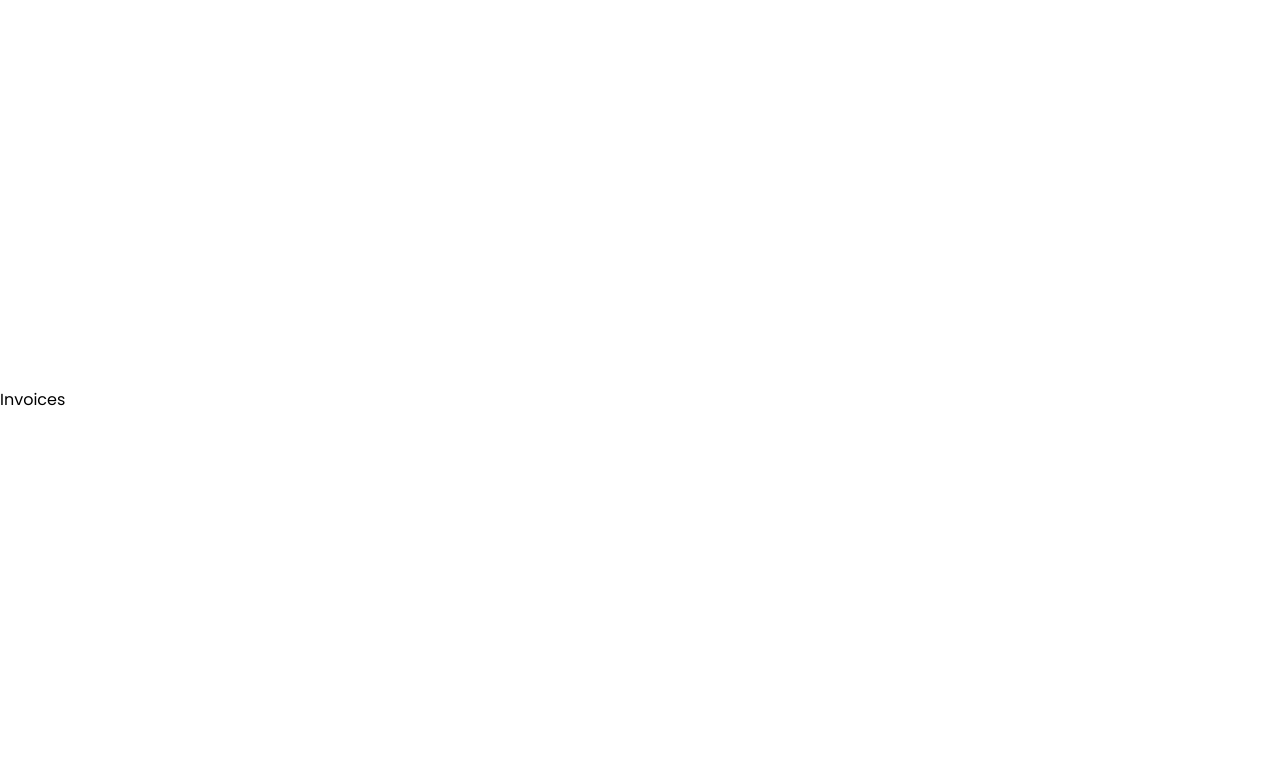
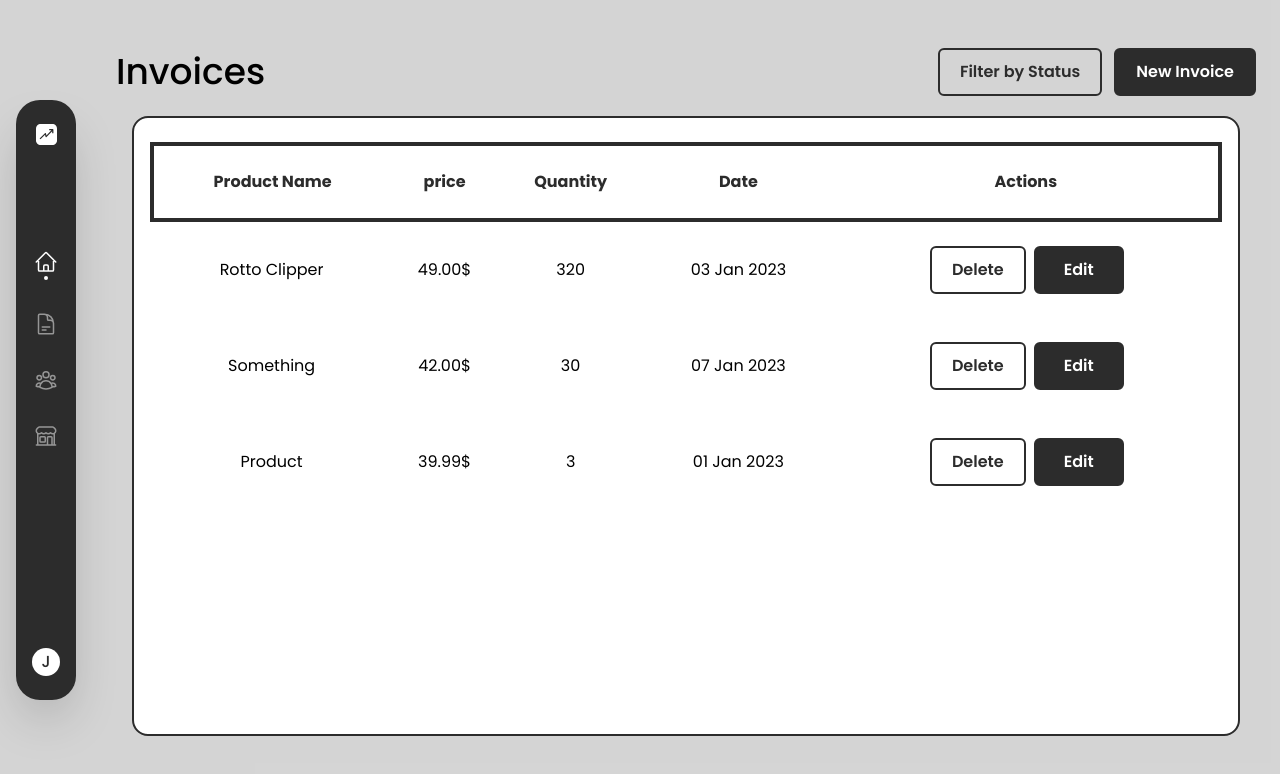
Before and after one commit to n53337/minvoicer, a React (Vite) app: page /invoices in a window 1280 px wide. Shown: the top 774 px of the page. Built offline with nearby package versions, Linux system fonts and the light colour scheme.

Commit message:
table component

```diff
--- /dev/null
+++ b/src/components/Invoices/NewInvoiceForm.jsx
@@ -0,0 +1,5 @@
+const NewInvoiceForm = () => {
+  return <div>NewInvoiceForm</div>;
+};
+
+export default NewInvoiceForm;
--- /dev/null
+++ b/src/components/Invoices/ViewInvoice.jsx
@@ -0,0 +1,5 @@
+const ViewInvoice = () => {
+  return <div>ViewInvoice</div>;
+};
+
+export default ViewInvoice;
--- a/src/components/shared/AppSkeleton.jsx
+++ b/src/components/shared/AppSkeleton.jsx
@@ -1,6 +1,7 @@
 import AppNavbar from "../shared/AppNavbar";
 const AppSkeleton = ({ children, title, utils }) => {
   return (
+    <main className="min-w-full h-screen">
       <section className="w-full h-full bg-brown-100 flex flex-col-reverse md:flex-row">
         <AppNavbar />
         <div className="w-full h-full p-3 md:px-6 md:py-12 f-col gap-1">
@@ -21,6 +22,7 @@ const AppSkeleton = ({ children, title, utils }) => {
           </div>
         </div>
       </section>
+    </main>
   );
 };
 
--- /dev/null
+++ b/src/components/shared/Table.jsx
@@ -0,0 +1,46 @@
+const Table = () => {
+  // wrap all the data on a single obj
+  const tableData = {
+    head: ["Product Name", "price", "Quantity", "Date", "Actions"],
+    body: [
+      ["Rotto Clipper", "49.00$", 320, "03 Jan 2023"],
+      ["Something", "42.00$", 30, "07 Jan 2023"],
+      ["Product", "39.99$", 3, "01 Jan 2023"],
+    ],
+    btns: true,
+  };
+  return (
+    <div className="w-full overflow-auto">
+      <table className="w-full max-h-full my-6">
+        <thead className="w-full border-2 md:border-4 border-brown  ">
+          <tr className="text-brown">
+            {tableData.head.map((t) => {
+              return <th key={t}>{t}</th>;
+            })}
+          </tr>
+        </thead>
+
+        <tbody className="w-full">
+          {tableData.body.map((tr) => {
+            return (
+              <tr key={tr[0]}>
+                {tr.map((td) => {
+                  return <td key={td}>{td}</td>;
+                })}
+
+                {tableData.btns && (
+                  <td className="f-center gap-2">
+                    <button className="btn btn-accent">Delete</button>
+                    <button className="btn btn-primary px-7">Edit</button>
+                  </td>
+                )}
+              </tr>
+            );
+          })}
+        </tbody>
+      </table>
+    </div>
+  );
+};
+
+export default Table;
--- a/src/pages/dashboard/Dashboard.jsx
+++ b/src/pages/dashboard/Dashboard.jsx
@@ -10,7 +10,6 @@ import {
 
 const Dashboard = () => {
   return (
-    <main className="min-w-full h-screen">
     <AppSkeleton title="Dashboard">
       <div className="w-full h-full f-col py-6 gap-8 md:gap-4 ">
         <div className="f-evenly gap-y-4 flex-wrap">
@@ -27,9 +26,7 @@ const Dashboard = () => {
           <Card
             label="Products"
             value="06"
-              icon={
-                <BuildingStorefrontIcon className="w-4 md:w-6 text-brown" />
-              }
+            icon={<BuildingStorefrontIcon className="w-4 md:w-6 text-brown" />}
           />
           <Card
             label="Invoices"
@@ -43,7 +40,6 @@ const Dashboard = () => {
         </div>
       </div>
     </AppSkeleton>
-    </main>
   );
 };
 
--- a/src/pages/invoices/Invoices.jsx
+++ b/src/pages/invoices/Invoices.jsx
@@ -1,5 +1,14 @@
+import AppSkeleton from "../../components/shared/AppSkeleton";
+import Table from "../../components/shared/Table";
+
 const Invoices = () => {
-  return <div>Invoices</div>;
+  return (
+    <AppSkeleton title="Invoices" utils>
+      <div className="max-h-full overflow-auto">
+        <Table />
+      </div>
+    </AppSkeleton>
+  );
 };
 
 export default Invoices;
--- a/src/styles/globals.css
+++ b/src/styles/globals.css
@@ -94,6 +94,11 @@ body {
   p {
     @apply font-normal text-xs md:text-base;
   }
+
+  th,
+  td {
+    @apply py-6 text-center;
+  }
 }
 
 /* Components Classes */
```
Lines whose indentation alone changed are shown as unchanged.
